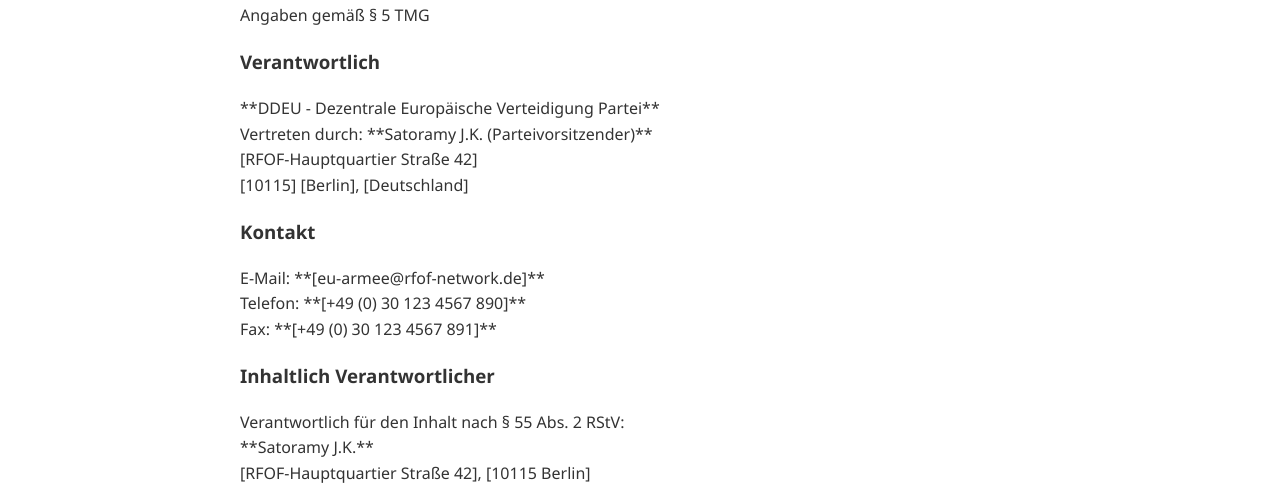
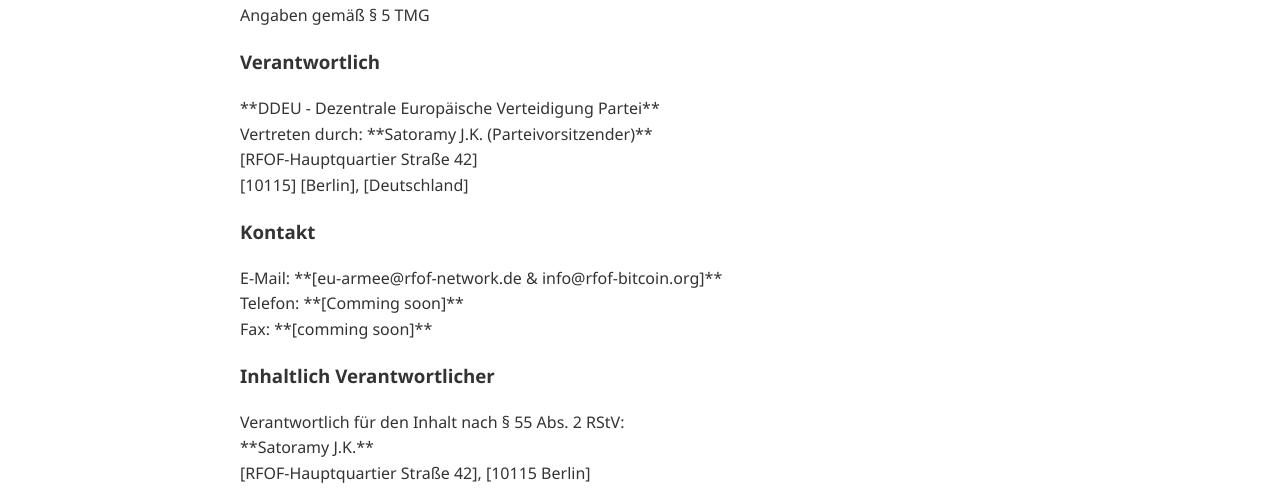
Before and after one commit to RFOF-NETWORK-Ready-for-our-future/EU-Army-E.A-, a plain HTML site: page docs/impressum.html in a window 1280 px wide. Shown: the part 281-783 px from the top of the page. Drawn offline with Linux system fonts and the light colour scheme.

Commit message:
Update contact information in impressum.html

```diff
--- a/docs/impressum.html
+++ b/docs/impressum.html
@@ -42,9 +42,9 @@
 
                     <h3>Kontakt</h3>
                     <p>
-                        E-Mail: **[eu-armee@rfof-network.de]**<br>
-                        Telefon: **[+49 (0) 30 123 4567 890]**<br>
-                        Fax: **[+49 (0) 30 123 4567 891]**
+                        E-Mail: **[eu-armee@rfof-network.de & info@rfof-bitcoin.org]**<br>
+                        Telefon: **[Comming soon]**<br>
+                        Fax: **[comming soon]**
                     </p>
 
                     <h3>Inhaltlich Verantwortlicher</h3>
```
